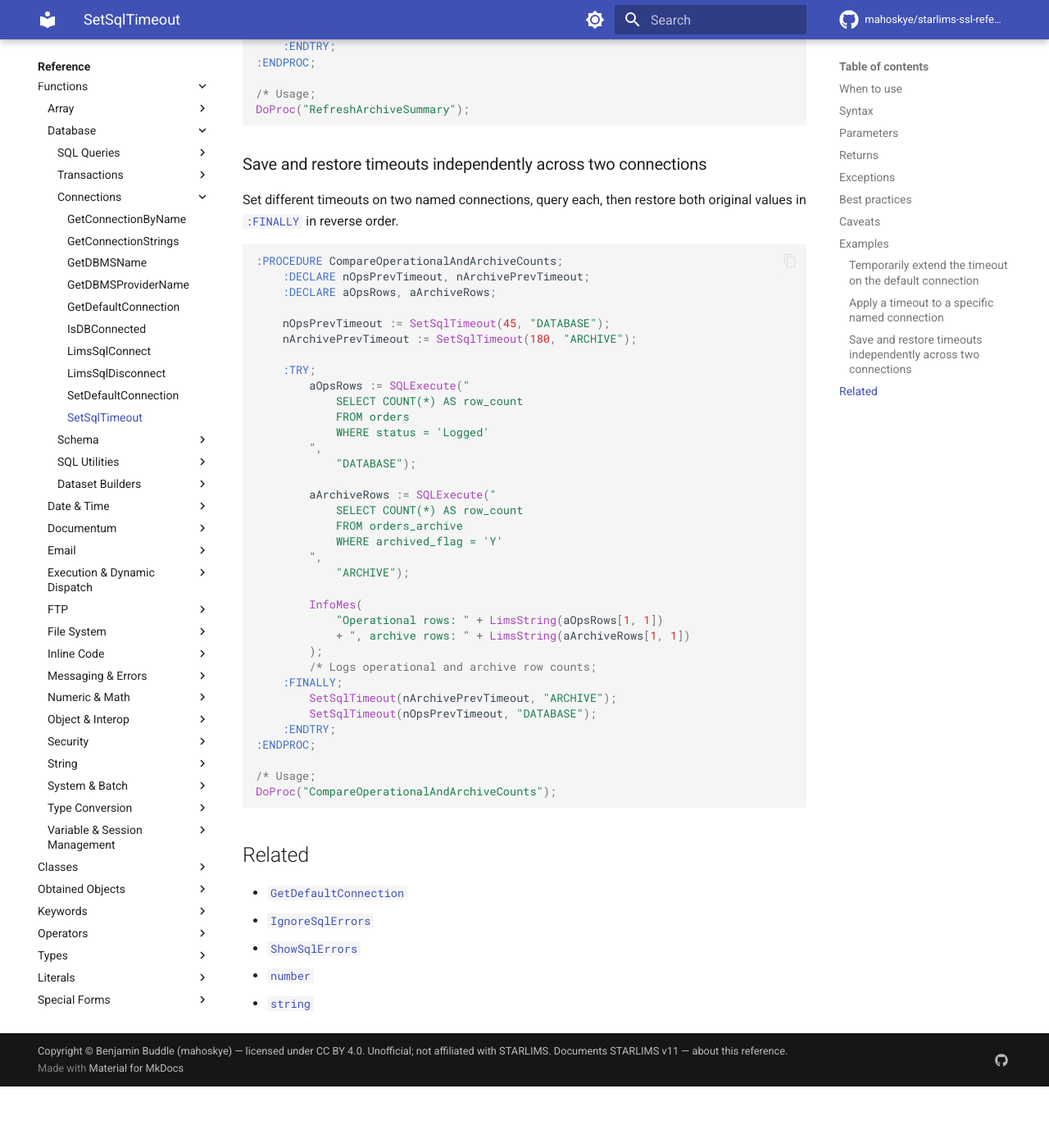
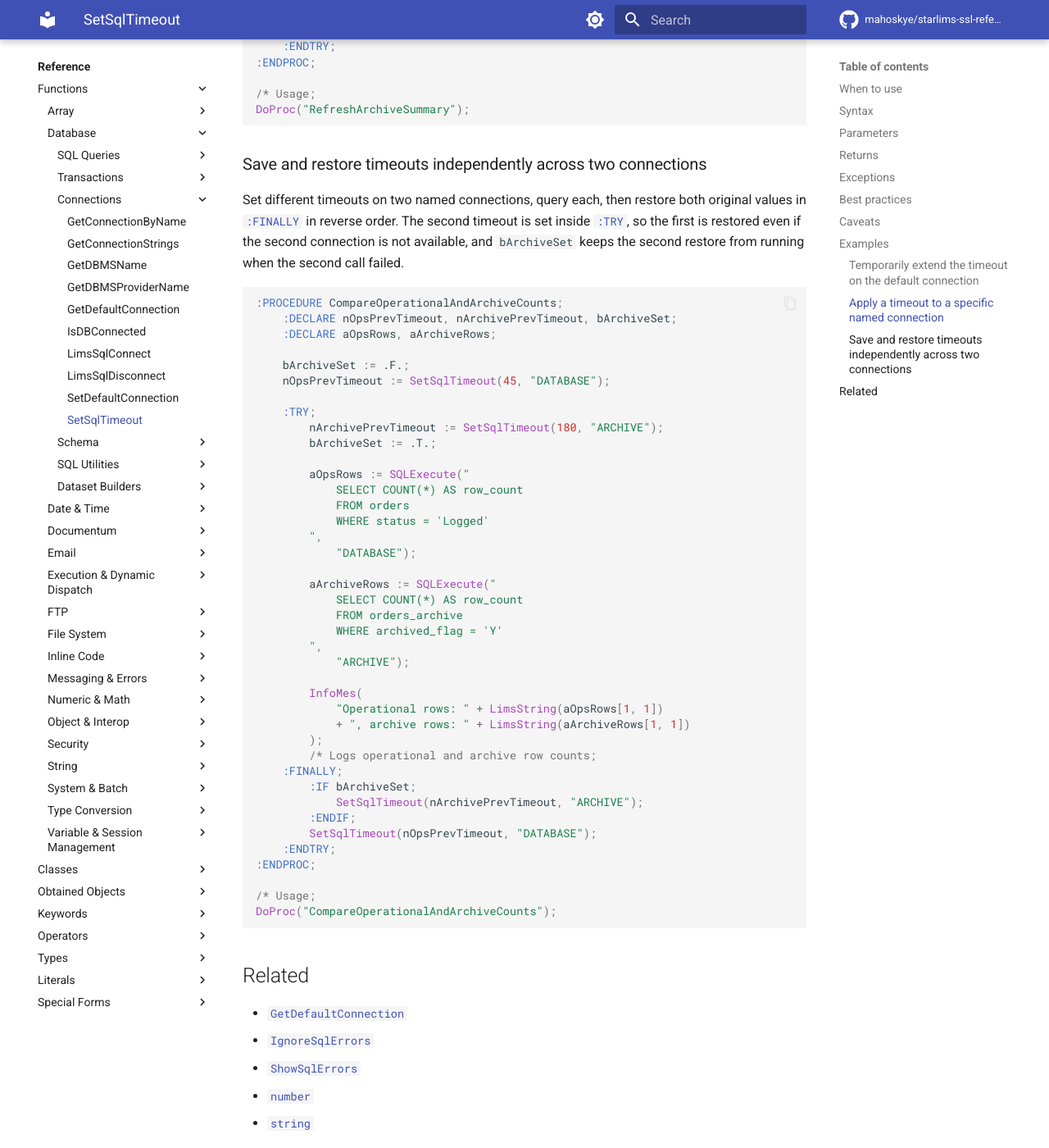
Before and after one commit to mahoskye/starlims-ssl-reference, an MkDocs documentation site: the page built from content/reference/functions/SetSqlTimeout.md, in a window 1280 px wide and 1400 px high, scrolled down 3266 px. Shown: the whole window at 82% size. Built offline with MkDocs 1.6.1 and Material for MkDocs 9.7.7, drawn with Linux system fonts in a browser that asks for light colours; plug-ins that fetch from the network failed and are left out; comment, search, counter and statistics services are not loaded; before the commit the page ends 4591 px from its top, so only the background shows below that.

Commit message:
docs: SQLConnection example returns its message; SetSqlTimeout always restores the first timeout (refs #143)
- SQLConnection: returning the connection object can show its password and
  connection string, which the page's own Don't list warns against.
- SetSqlTimeout: the second SetSqlTimeout call ran before :TRY, so if that
  connection was missing the first timeout was never restored.

Co-Authored-By: Claude Opus 5.5 <noreply@anthropic.com>

````diff
--- a/content/reference/functions/SetSqlTimeout.md
+++ b/content/reference/functions/SetSqlTimeout.md
@@ -131,17 +131,20 @@ DoProc("RefreshArchiveSummary");
 
 ### Save and restore timeouts independently across two connections
 
-Set different timeouts on two named connections, query each, then restore both original values in [`:FINALLY`](../keywords/FINALLY.md) in reverse order.
+Set different timeouts on two named connections, query each, then restore both original values in [`:FINALLY`](../keywords/FINALLY.md) in reverse order. The second timeout is set inside [`:TRY`](../keywords/TRY.md), so the first is restored even if the second connection is not available, and `bArchiveSet` keeps the second restore from running when the second call failed.
 
 ```ssl
 :PROCEDURE CompareOperationalAndArchiveCounts;
-	:DECLARE nOpsPrevTimeout, nArchivePrevTimeout;
+	:DECLARE nOpsPrevTimeout, nArchivePrevTimeout, bArchiveSet;
 	:DECLARE aOpsRows, aArchiveRows;
 
+	bArchiveSet := .F.;
 	nOpsPrevTimeout := SetSqlTimeout(45, "DATABASE");
-	nArchivePrevTimeout := SetSqlTimeout(180, "ARCHIVE");
 
 	:TRY;
+		nArchivePrevTimeout := SetSqlTimeout(180, "ARCHIVE");
+		bArchiveSet := .T.;
+
 		aOpsRows := SQLExecute("
 		    SELECT COUNT(*) AS row_count
 		    FROM orders
@@ -162,7 +165,9 @@ Set different timeouts on two named connections, query each, then restore both o
 		);
 		/* Logs operational and archive row counts;
 	:FINALLY;
-		SetSqlTimeout(nArchivePrevTimeout, "ARCHIVE");
+		:IF bArchiveSet;
+			SetSqlTimeout(nArchivePrevTimeout, "ARCHIVE");
+		:ENDIF;
 		SetSqlTimeout(nOpsPrevTimeout, "DATABASE");
 	:ENDTRY;
 :ENDPROC;
````
Also changed, not shown: content/reference/classes/SQLConnection.md (+1 -1 lines).
